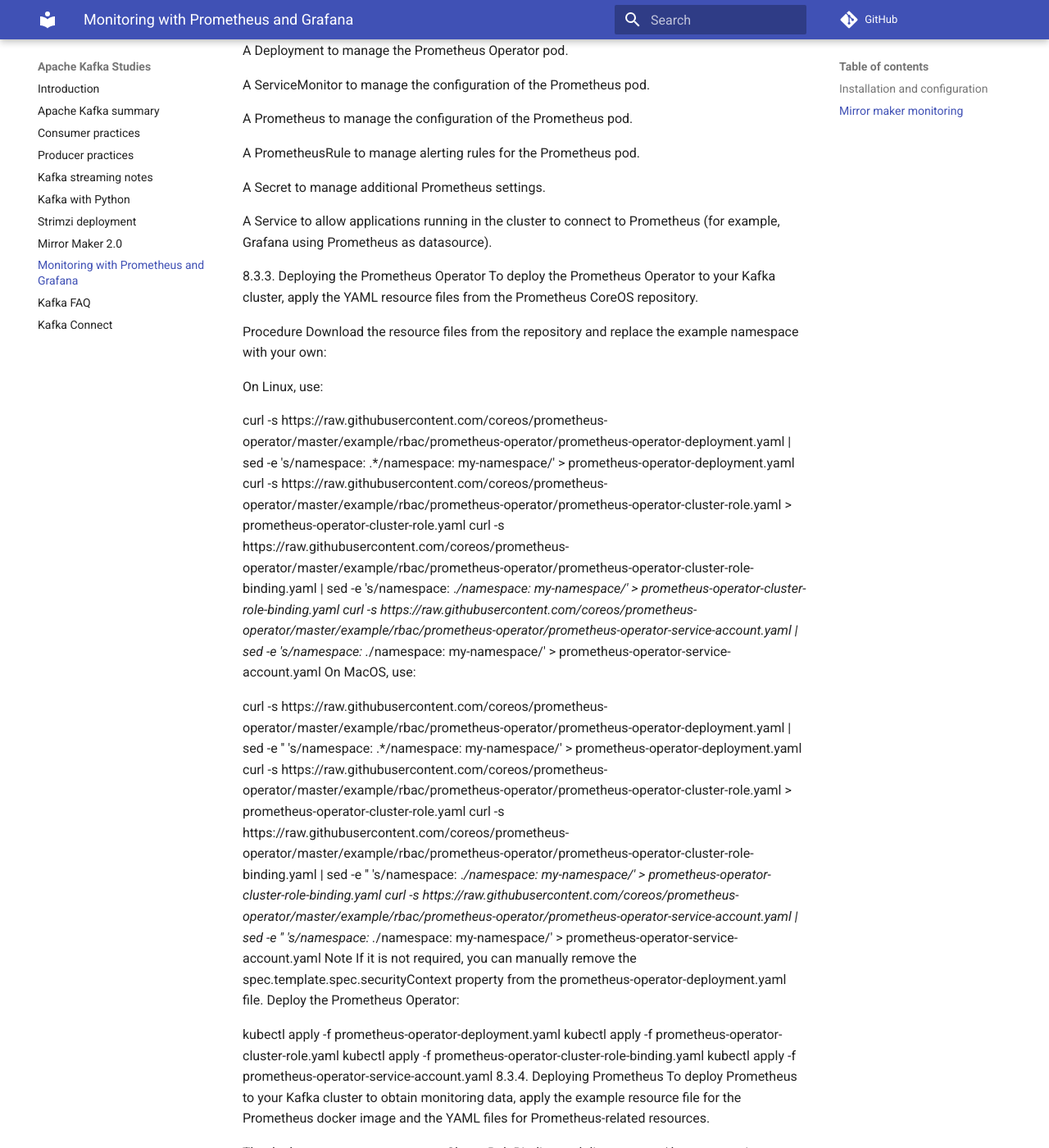
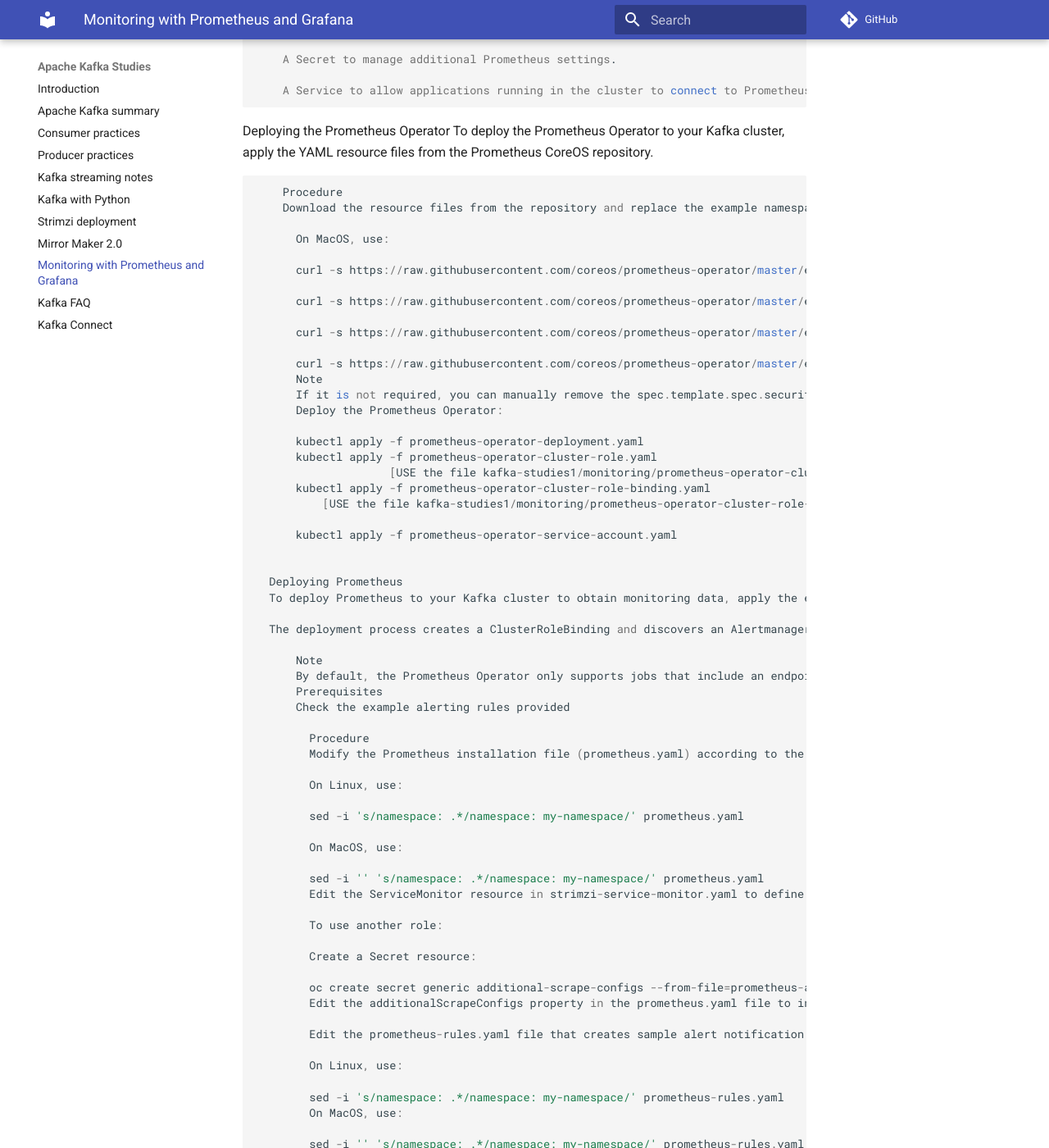
Before and after one commit to jbcodeforce/kafka-studies, an MkDocs documentation site: the page built from docs/monitoring.md, in a window 1280 px wide and 1400 px high, scrolled down 2432 px. Shown: the whole window at 82% size. Built offline with MkDocs 1.6.1 and Material for MkDocs 9.7.7, drawn with Linux system fonts in a browser that asks for light colours; comment, search, counter and statistics services are not loaded; some of the changed text lies outside the part shown.

Commit message:
Update monitoring.md

```diff
--- a/docs/monitoring.md
+++ b/docs/monitoring.md
@@ -1,18 +1,14 @@
-# Monitoring cluster and kafka connect
-
-## Installation and configuration
-
-## Mirror maker monitoring
+Monitoring / Metrics
 
 This section describes how to monitor Strimzi Kafka, ZooKeeper and Kafka Connect clusters using Prometheus to provide monitoring data for example Grafana dashboards.
 
 In order to run the example Grafana dashboards to monitor MM2, you must:
 
-  Add metrics configuration to your Kafka cluster resource
+ 1. Add metrics configuration to your Kafka cluster resource
 
-  Deploy Prometheus and Prometheus Alertmanager
+ 2. Deploy Prometheus and Prometheus Alertmanager
 
-  Deploy Grafana
+ 3.  Deploy Grafana
 
  Example Metrics files
   You can find the example metrics configuration files in the examples/metrics directory.
@@ -72,212 +68,216 @@
 
 Prometheus metrics deployment options
 
- Deploying a Kafka cluster with Prometheus metrics configuration
-To use Grafana dashboards for monitoring, you can deploy an example Kafka cluster with metrics configuration.
+  Deploying a Kafka cluster with Prometheus metrics configuration
 
-Procedure
-Deploy the Kafka cluster with the metrics configuration:
+    To use Grafana dashboards for monitoring, you can deploy an example Kafka cluster with metrics configuration.
 
-kubectl apply -f kafka-metrics.yaml
+        Procedure
+        Deploy the Kafka cluster with the metrics configuration:
+
+        kubectl apply -f kafka-metrics.yaml
 
 Prometheus
-Prometheus provides an open source set of components for systems monitoring and alert notification.
+    Prometheus provides an open source set of components for systems monitoring and alert notification.
 
-We describe here how you can use the CoreOS Prometheus Operator to run and manage a Prometheus server that is suitable for use in production environments, but with the correct configuration you can run any Prometheus server.
+     We describe here how you can use the CoreOS Prometheus Operator to run and manage a Prometheus server that is suitable for use in production environments, but with the correct configuration you can run any Prometheus server.
 
 Prometheus configuration
-Strimzi provides example configuration files for the Prometheus server.
+  Strimzi provides example configuration files for the Prometheus server.
 
-A Prometheus image is provided for deployment:
+    A Prometheus image is provided for deployment:
 
-prometheus.yaml
+        prometheus.yaml
 
-Additional Prometheus-related configuration is also provided in the following files:
+    Additional Prometheus-related configuration is also provided in the following files:
 
-prometheus-additional.yaml
+        prometheus-additional.yaml
 
-prometheus-rules.yaml
+        prometheus-rules.yaml
 
-strimzi-service-monitor.yaml
+        strimzi-service-monitor.yaml
 
-Alerting rules
-The prometheus-rules.yaml file provides example alerting rule examples for use with Alertmanager.
+  Alerting rules
+  The prometheus-rules.yaml file provides example alerting rule examples for use with Alertmanager.
 
-Prometheus resources
-When you apply the Prometheus configuration, the following resources are created in your Kubernetes cluster and managed by the Prometheus Operator:
+  Prometheus resources
+          When you apply the Prometheus configuration, the following resources are created in your Kubernetes cluster and managed by the Prometheus Operator:
 
-A ClusterRole that grants permissions to Prometheus to read the health endpoints exposed by the Kafka and ZooKeeper pods, cAdvisor and the kubelet for container metrics.
+        A ClusterRole that grants permissions to Prometheus to read the health endpoints exposed by the Kafka and ZooKeeper pods, cAdvisor and the kubelet for container metrics.
 
-A ServiceAccount for the Prometheus pods to run under.
+        A ServiceAccount for the Prometheus pods to run under.
 
-A ClusterRoleBinding which binds the ClusterRole to the ServiceAccount.
+        A ClusterRoleBinding which binds the ClusterRole to the ServiceAccount.
 
-A Deployment to manage the Prometheus Operator pod.
+        A Deployment to manage the Prometheus Operator pod.
 
-A ServiceMonitor to manage the configuration of the Prometheus pod.
+        A ServiceMonitor to manage the configuration of the Prometheus pod.
 
-A Prometheus to manage the configuration of the Prometheus pod.
+        A Prometheus to manage the configuration of the Prometheus pod.
 
-A PrometheusRule to manage alerting rules for the Prometheus pod.
+        A PrometheusRule to manage alerting rules for the Prometheus pod.
 
-A Secret to manage additional Prometheus settings.
+        A Secret to manage additional Prometheus settings.
 
-A Service to allow applications running in the cluster to connect to Prometheus (for example, Grafana using Prometheus as datasource).
+        A Service to allow applications running in the cluster to connect to Prometheus (for example, Grafana using Prometheus as datasource).
 
-8.3.3. Deploying the Prometheus Operator
-To deploy the Prometheus Operator to your Kafka cluster, apply the YAML resource files from the Prometheus CoreOS repository.
+Deploying the Prometheus Operator
+        To deploy the Prometheus Operator to your Kafka cluster, apply the YAML resource files from the Prometheus CoreOS repository.
 
-Procedure
-Download the resource files from the repository and replace the example namespace with your own:
+        Procedure
+        Download the resource files from the repository and replace the example namespace with your own:
 
-On Linux, use:
+          On MacOS, use:
 
-curl -s https://raw.githubusercontent.com/coreos/prometheus-operator/master/example/rbac/prometheus-operator/prometheus-operator-deployment.yaml | sed -e 's/namespace: .\*/namespace: my-namespace/' > prometheus-operator-deployment.yaml
-curl -s https://raw.githubusercontent.com/coreos/prometheus-operator/master/example/rbac/prometheus-operator/prometheus-operator-cluster-role.yaml > prometheus-operator-cluster-role.yaml
-curl -s https://raw.githubusercontent.com/coreos/prometheus-operator/master/example/rbac/prometheus-operator/prometheus-operator-cluster-role-binding.yaml | sed -e 's/namespace: .*/namespace: my-namespace/' > prometheus-operator-cluster-role-binding.yaml
-curl -s https://raw.githubusercontent.com/coreos/prometheus-operator/master/example/rbac/prometheus-operator/prometheus-operator-service-account.yaml | sed -e 's/namespace: .*/namespace: my-namespace/' > prometheus-operator-service-account.yaml
-On MacOS, use:
+          curl -s https://raw.githubusercontent.com/coreos/prometheus-operator/master/example/rbac/prometheus-operator/prometheus-operator-deployment.yaml | sed -e '' 's/namespace: .\*/namespace: my-namespace/' > prometheus-operator-deployment.yaml
 
-curl -s https://raw.githubusercontent.com/coreos/prometheus-operator/master/example/rbac/prometheus-operator/prometheus-operator-deployment.yaml | sed -e '' 's/namespace: .\*/namespace: my-namespace/' > prometheus-operator-deployment.yaml
-curl -s https://raw.githubusercontent.com/coreos/prometheus-operator/master/example/rbac/prometheus-operator/prometheus-operator-cluster-role.yaml > prometheus-operator-cluster-role.yaml
-curl -s https://raw.githubusercontent.com/coreos/prometheus-operator/master/example/rbac/prometheus-operator/prometheus-operator-cluster-role-binding.yaml | sed -e '' 's/namespace: .*/namespace: my-namespace/' > prometheus-operator-cluster-role-binding.yaml
-curl -s https://raw.githubusercontent.com/coreos/prometheus-operator/master/example/rbac/prometheus-operator/prometheus-operator-service-account.yaml | sed -e '' 's/namespace: .*/namespace: my-namespace/' > prometheus-operator-service-account.yaml
-Note
-If it is not required, you can manually remove the spec.template.spec.securityContext property from the prometheus-operator-deployment.yaml file.
-Deploy the Prometheus Operator:
+          curl -s https://raw.githubusercontent.com/coreos/prometheus-operator/master/example/rbac/prometheus-operator/prometheus-operator-cluster-role.yaml > prometheus-operator-cluster-role.yaml
 
-kubectl apply -f prometheus-operator-deployment.yaml
-kubectl apply -f prometheus-operator-cluster-role.yaml
-kubectl apply -f prometheus-operator-cluster-role-binding.yaml
-kubectl apply -f prometheus-operator-service-account.yaml
-8.3.4. Deploying Prometheus
-To deploy Prometheus to your Kafka cluster to obtain monitoring data, apply the example resource file for the Prometheus docker image and the YAML files for Prometheus-related resources.
+          curl -s https://raw.githubusercontent.com/coreos/prometheus-operator/master/example/rbac/prometheus-operator/prometheus-operator-cluster-role-binding.yaml | sed -e '' 's/namespace: .*/namespace: my-namespace/' > prometheus-operator-cluster-role-binding.yaml
 
-The deployment process creates a ClusterRoleBinding and discovers an Alertmanager instance in the namespace specified for the deployment.
+          curl -s https://raw.githubusercontent.com/coreos/prometheus-operator/master/example/rbac/prometheus-operator/prometheus-operator-service-account.yaml | sed -e '' 's/namespace: .*/namespace: my-namespace/' > prometheus-operator-service-account.yaml
+          Note
+          If it is not required, you can manually remove the spec.template.spec.securityContext property from the prometheus-operator-deployment.yaml file.
+          Deploy the Prometheus Operator:
 
-Note
-By default, the Prometheus Operator only supports jobs that include an endpoints role for service discovery. Targets are discovered and scraped for each endpoint port address. For endpoint discovery, the port address may be derived from service (role: service) or pod (role: pod) discovery.
-Prerequisites
-Check the example alerting rules provided
+          kubectl apply -f prometheus-operator-deployment.yaml
+          kubectl apply -f prometheus-operator-cluster-role.yaml
+                        [USE the file kafka-studies1/monitoring/prometheus-operator-cluster-role-binding.yaml to have separate Promethus instead of one which comes with OCP )
+          kubectl apply -f prometheus-operator-cluster-role-binding.yaml
+              [USE the file kafka-studies1/monitoring/prometheus-operator-cluster-role-binding.yaml to have separate Promethus instead of one which comes with OCP )
 
-Procedure
-Modify the Prometheus installation file (prometheus.yaml) according to the namespace Prometheus is going to be installed in:
+          kubectl apply -f prometheus-operator-service-account.yaml
 
-On Linux, use:
 
-sed -i 's/namespace: .*/namespace: my-namespace/' prometheus.yaml
-On MacOS, use:
+      Deploying Prometheus
+      To deploy Prometheus to your Kafka cluster to obtain monitoring data, apply the example resource file for the Prometheus docker image and the YAML files for Prometheus-related resources.
 
-sed -i '' 's/namespace: .*/namespace: my-namespace/' prometheus.yaml
-Edit the ServiceMonitor resource in strimzi-service-monitor.yaml to define Prometheus jobs that will scrape the metrics data.
+      The deployment process creates a ClusterRoleBinding and discovers an Alertmanager instance in the namespace specified for the deployment.
 
-To use another role:
+          Note
+          By default, the Prometheus Operator only supports jobs that include an endpoints role for service discovery. Targets are discovered and scraped for each endpoint port address. For endpoint discovery, the port address may be derived from service (role: service) or pod (role: pod) discovery.
+          Prerequisites
+          Check the example alerting rules provided
 
-Create a Secret resource:
+            Procedure
+            Modify the Prometheus installation file (prometheus.yaml) according to the namespace Prometheus is going to be installed in:
 
-oc create secret generic additional-scrape-configs --from-file=prometheus-additional.yaml
-Edit the additionalScrapeConfigs property in the prometheus.yaml file to include the name of the Secret and the YAML file (prometheus-additional.yaml) that contains the additional configuration.
+            On Linux, use:
 
-Edit the prometheus-rules.yaml file that creates sample alert notification rules:
+            sed -i 's/namespace: .*/namespace: my-namespace/' prometheus.yaml
 
-On Linux, use:
+            On MacOS, use:
 
-sed -i 's/namespace: .*/namespace: my-namespace/' prometheus-rules.yaml
-On MacOS, use:
+            sed -i '' 's/namespace: .*/namespace: my-namespace/' prometheus.yaml
+            Edit the ServiceMonitor resource in strimzi-service-monitor.yaml to define Prometheus jobs that will scrape the metrics data.
 
-sed -i '' 's/namespace: .*/namespace: my-namespace/' prometheus-rules.yaml
-Deploy the Prometheus resources:
+            To use another role:
 
-kubectl apply -f strimzi-service-monitor.yaml
-kubectl apply -f prometheus-rules.yaml
-kubectl apply -f prometheus.yaml
+            Create a Secret resource:
 
-Prometheus Alertmanager
-Prometheus Alertmanager is a plugin for handling alerts and routing them to a notification service. Alertmanager supports an essential aspect of monitoring, which is to be notified of conditions that indicate potential issues based on alerting rules.
+            oc create secret generic additional-scrape-configs --from-file=prometheus-additional.yaml
+            Edit the additionalScrapeConfigs property in the prometheus.yaml file to include the name of the Secret and the YAML file (prometheus-additional.yaml) that contains the additional configuration.
+
+            Edit the prometheus-rules.yaml file that creates sample alert notification rules:
+
+            On Linux, use:
+
+            sed -i 's/namespace: .*/namespace: my-namespace/' prometheus-rules.yaml
+            On MacOS, use:
+
+            sed -i '' 's/namespace: .*/namespace: my-namespace/' prometheus-rules.yaml
+            Deploy the Prometheus resources:
+
+            kubectl apply -f strimzi-service-monitor.yaml
+            kubectl apply -f prometheus-rules.yaml
+            kubectl apply -f prometheus.yaml
+
+            Prometheus Alertmanager
+            Prometheus Alertmanager is a plugin for handling alerts and routing them to a notification service. Alertmanager supports an essential aspect of monitoring, which is to be notified of conditions that indicate potential issues based on alerting rules.
 
  Grafana
-Grafana provides visualizations of Prometheus metrics.
+      Grafana provides visualizations of Prometheus metrics.
 
-You can deploy and enable the example Grafana dashboards provided with Strimzi.
+      You can deploy and enable the example Grafana dashboards provided with Strimzi.
 
- Grafana configuration
-Strimzi provides example dashboard configuration files for Grafana.
+       Grafana configuration
+      Strimzi provides example dashboard configuration files for Grafana.
 
-A Grafana docker image is provided for deployment:
+      A Grafana docker image is provided for deployment:
 
-grafana.yaml
+      grafana.yaml
 
-Example dashboards are also provided as JSON files:
+      Example dashboards are also provided as JSON files:
 
-strimzi-kafka.json
+      strimzi-kafka.json
 
-strimzi-kafka-connect.json
+      strimzi-kafka-connect.json
 
-strimzi-zookeeper.json
+      strimzi-zookeeper.json
 
-The example dashboards are a good starting point for monitoring key metrics, but they do not represent all available metrics. You may need to modify the example dashboards or add other metrics, depending on your infrastructure.
+      The example dashboards are a good starting point for monitoring key metrics, but they do not represent all available metrics. You may need to modify the example dashboards or add other metrics, depending on your infrastructure.
 
-For Grafana to present the dashboards, use the configuration files to:
+      For Grafana to present the dashboards, use the configuration files to:
 
-Deploy Grafana
+      Deploy Grafana
 
-Deploying Grafana
-To deploy Grafana to provide visualizations of Prometheus metrics, apply the example configuration file.
+      Deploying Grafana
+      To deploy Grafana to provide visualizations of Prometheus metrics, apply the example configuration file.
 
-Prerequisites
-Metrics are configured for the Kafka cluster resource
+      Prerequisites
+      Metrics are configured for the Kafka cluster resource
 
-Prometheus and Prometheus Alertmanager are deployed
+      Prometheus and Prometheus Alertmanager are deployed
 
-Procedure
-Deploy Grafana:
+      Procedure
+      Deploy Grafana:
 
-kubectl apply -f grafana.yaml
-Enable the Grafana dashboards.
+      kubectl apply -f grafana.yaml
+      Enable the Grafana dashboards.
 
-Enabling the example Grafana dashboards
-Set up a Prometheus data source and example dashboards to enable Grafana for monitoring.
+      Enabling the example Grafana dashboards
+      Set up a Prometheus data source and example dashboards to enable Grafana for monitoring.
 
-Note
-No alert notification rules are defined.
-When accessing a dashboard, you can use the port-forward command to forward traffic from the Grafana pod to the host.
+      Note
+      No alert notification rules are defined.
+      When accessing a dashboard, you can use the port-forward command to forward traffic from the Grafana pod to the host.
 
-For example, you can access the Grafana user interface by:
+      For example, you can access the Grafana user interface by:
 
-Running kubectl port-forward grafana-1-fbl7s 3000:3000
+      Running kubectl port-forward grafana-1-fbl7s 3000:3000
 
-Pointing a browser to http://localhost:3000
+      Pointing a browser to http://localhost:3000
 
-Note
-The name of the Grafana pod is different for each user.
-Procedure
-Access the Grafana user interface using admin/admin credentials.
+      Note
+      The name of the Grafana pod is different for each user.
+      Procedure
+      Access the Grafana user interface using admin/admin credentials.
 
-On the initial view choose to reset the password.
+      On the initial view choose to reset the password.
 
-Grafana login
-Click the Add data source button.
+      Grafana login
+      Click the Add data source button.
 
-Grafana home
-Add Prometheus as a data source.
+      Grafana home
+      Add Prometheus as a data source.
 
-Specify a name
+      Specify a name
 
-Add Prometheus as the type
+      Add Prometheus as the type
 
-Specify the connection string to the Prometheus server (http://prometheus-operated:9090) in the URL field
+      Specify the connection string to the Prometheus server (http://prometheus-operated:9090) in the URL field
 
-Click Add to test the connection to the data source.
+      Click Add to test the connection to the data source.
 
-Add Prometheus data source
-Click Dashboards, then Import to open the Import Dashboard window and import the example dashboards (or paste the JSON).
+      Add Prometheus data source
+      Click Dashboards, then Import to open the Import Dashboard window and import the example dashboards (or paste the JSON).
 
-Add Grafana dashboard
-After importing the dashboards, the Grafana dashboard homepage presents Kafka and ZooKeeper dashboards.
+      Add Grafana dashboard
+      After importing the dashboards, the Grafana dashboard homepage presents Kafka and ZooKeeper dashboards.
 
-When the Prometheus server has been collecting metrics for a Strimzi cluster for some time, the dashboards are populated.
+      When the Prometheus server has been collecting metrics for a Strimzi cluster for some time, the dashboards are populated.
 
-Kafka dashboard
-Kafka dashboardKafka dashboard
-ZooKeeper dashboard
-ZooKeeper dashboardZooKeeper dashboard
+      Kafka dashboard
+      Kafka dashboardKafka dashboard
+      ZooKeeper dashboard
+      ZooKeeper dashboardZooKeeper dashboard
```
Also changed, not shown: other parts of docs/monitoring.md (+12 -12 lines).
